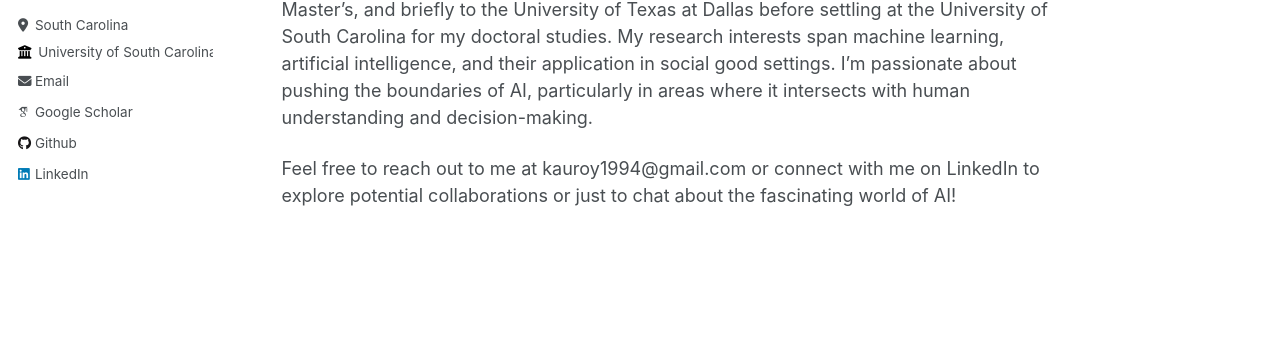
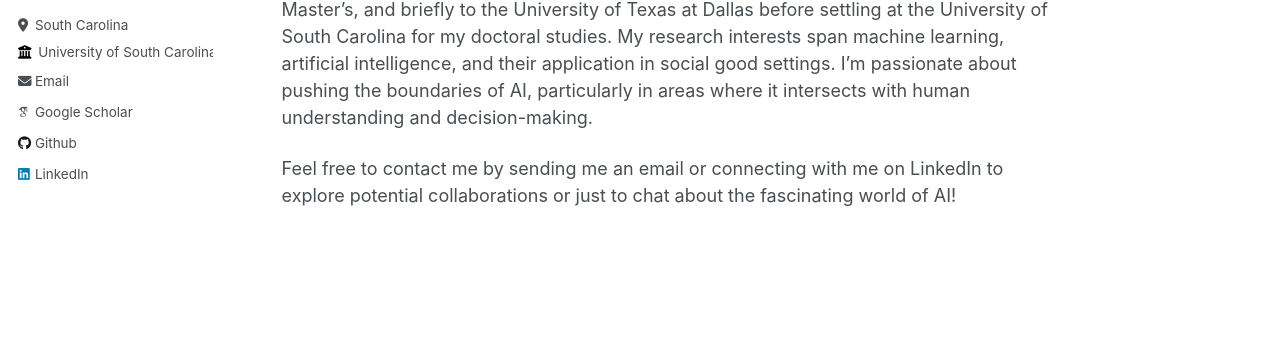
Before and after one commit to kauroy1994/home, a Jekyll site: the page built from _pages/about.md, in a window 1280 px wide and 999 px high. Shown: the part 368-719 px from the top of the window. Built offline with Jekyll 4.4.1, drawn with Linux system fonts in a browser that asks for light colours; some web fonts are replaced.

Commit message:
Update about.md

```diff
--- a/_pages/about.md
+++ b/_pages/about.md
@@ -7,4 +7,4 @@ author_profile: true
 I am Kaushik Roy, a Ph.D. candidate at the <img src="https://github.com/kauroy1994/home/assets/57400980/b46cee36-a77f-4aa3-af07-cdbea1833a95" width="20" height="20"> [Artificial Intelligence Institute, University of South Carolina](https://www.linkedin.com/company/aiisc/mycompany/). My research focuses on developing neurosymbolic methods for declarative and process knowledge-infused learning, reasoning, and sequential decision-making, with a particular emphasis on social good applications. Currently, I work as an Artificial Intelligence Researcher Intern at the Bosch Center for Artificial Intelligence (BCAI), where I'm building cognitive architecture-inspired neurosymbolic AI systems for egocentric activity recognition. My academic journey has taken me from R.V. College of Engineering in Bangalore for my Bachelor's to Indiana University Bloomington for my Master's, and briefly to the University of Texas at Dallas before settling at the University of South Carolina for my doctoral studies. My research interests span machine learning, artificial intelligence, and their application in social good settings. I'm passionate about pushing the boundaries of AI, particularly in areas where it intersects with human understanding and decision-making.
 
 
-Feel free to reach out to me at kauroy1994@gmail.com or connect with me on LinkedIn to explore potential collaborations or just to chat about the fascinating world of AI!
+Feel free to contact me by sending me an email or connecting with me on LinkedIn to explore potential collaborations or just to chat about the fascinating world of AI!
```
